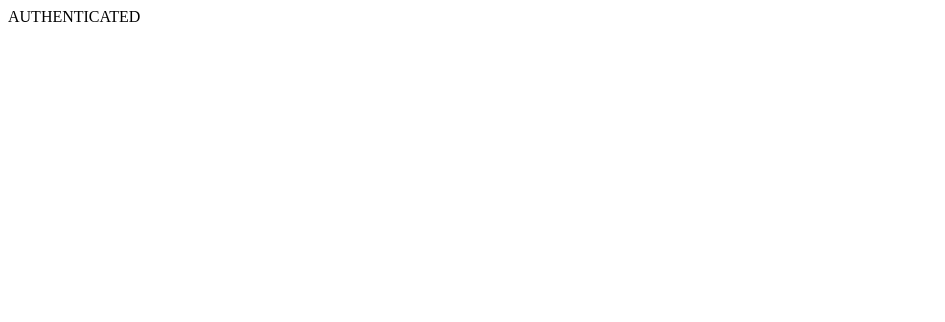
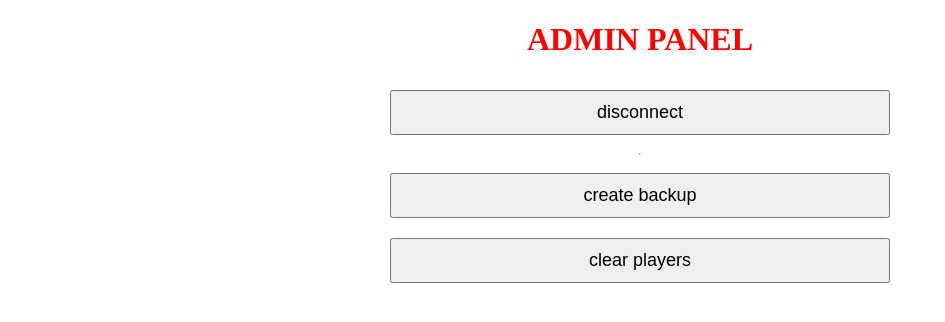
Before and after one commit to mbody/spacecode-tnt, a website: page admin/index.html in a window 1280 px wide. Shown: the whole page, without its empty margins (0-945 px from the left). Drawn offline with Linux system fonts and the light colour scheme.

Commit message:
:construction: added admin page and admin routes.
Clear player doesn't seams to work, and the code crashes randomly saying the port is already used. Moreover, i've resolved a circular import issue with an import inside a function. It works, but it's clearly not perfect.

```diff
--- a/admin/index.html
+++ b/admin/index.html
@@ -4,8 +4,76 @@
     <meta charset="UTF-8">
     <meta name="viewport" content="width=device-width, initial-scale=1.0">
     <title>Document</title>
+    <style>
+        h1{
+            color: red;
+            text-align: center;
+        }
+
+        #btn-list{
+            display: flex;
+            flex-direction: column;
+            align-items: center;
+
+            margin: auto;
+            width: min(100%, 500px);
+        }
+
+        #btn-list > button{
+            margin: 10px;
+            padding: 10px;
+            width: 100%;
+
+            font-size: large;
+        }
+    </style>
 </head>
 <body>
-    AUTHENTICATED
+    <h1>ADMIN PANEL</h1>
+    <div id="btn-list">
+        <button onclick="disconnect();">disconnect</button>
+        <hr>
+        <button onclick="createBackup();">create backup</button>
+        <button onclick="clearPlayers();">clear players</button>
+    </div>
+
+    <script>
+        function disconnect(){
+            cookieStore.getAll().then(cookies => {
+                cookies.forEach(cookie => {
+                    cookieStore.delete(cookie);
+                    console.log(cookie);
+                })
+            });
+
+            window.location.href = "/";
+        }
+
+        async function createBackup(){
+            const response = await fetch("/admin/backup", {
+                method: "POST",
+                credentials: "same-origin"
+            });
+
+            if(response.ok){
+                alert("backup created");
+            }else{
+                alert("error while creating backup");
+            }
+        }
+
+        async function clearPlayers(){
+            const response = await fetch("/admin/clear", {
+                method: "POST",
+                credentials: "same-origin"
+            });
+
+            if(response.ok){
+                alert("players cleared");
+            }else{
+                alert("error while clearing players");
+            }
+        }
+    </script>
 </body>
 </html>
--- a/backend/classes/PlayerManager.js
+++ b/backend/classes/PlayerManager.js
@@ -260,7 +260,7 @@ class PlayerManager {
   static swapBackup() {
     PlayerManager.saveBackupSync()
     fs.renameSync(FULL_PLAYERS_BACKUP_PATH, getPlayersBackupPathWithTime())
-    PlayerManager.removeAllPlayers()
+    PlayerManager.saveBackupSync()
   }
 
   static removePlayerFromPendingPlayer(playerId) {
--- a/package.json
+++ b/package.json
@@ -6,8 +6,8 @@
     "bcrypt": "^5.1.1",
     "cookie-parser": "^1.4.7",
     "express": "^4.22.1",
-    "gsap": "^3.14.1",
-    "socket.io": "^4.8.1"
+    "gsap": "^3.14.2",
+    "socket.io": "^4.8.3"
   },
   "devDependencies": {
     "nodemon": "3.1.7"
```
Also changed, not shown: backend/classes/Admin.js (added, +50 -0 lines), backend/classes/Auth.js (deleted, +0 -22 lines), backend/classes/NetworkManager.js (+6 -2 lines).
